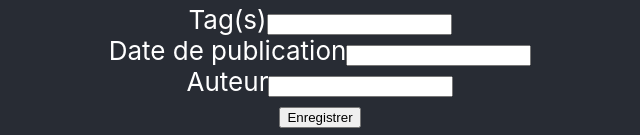
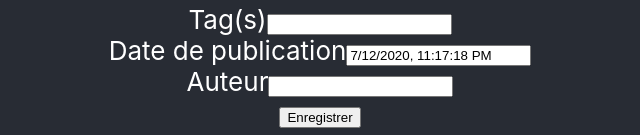
Before and after one commit to DCobblestone/projetFullstackJS-GP4, a React (Create React App) app in the folder front/: page / in a window 1280 px wide. Shown: the part 386-521 px from the top of the page, without its empty margins (320-960 px from the left). Built offline with nearby package versions, Linux system fonts and the light colour scheme.

Commit message:
[FRONT] auto-complete date in add article form

```diff
--- a/front/src/components/ArticleForm.js
+++ b/front/src/components/ArticleForm.js
@@ -5,14 +5,11 @@ class ArticleForm extends Component {
     constructor(props) {
         super(props);
         this.state = {
-            data: {
-                titre: '',
-                contenu: '',
-                tag: '',
-                datePublication: '',
-                auteur: ''
-            }
-
+            titre: '',
+            contenu: '',
+            tag: '',
+            datePublication: new Date().toLocaleString(),
+            auteur: ''
         };
 
         this.handleChange = this.handleChange.bind(this);
@@ -52,7 +49,9 @@ class ArticleForm extends Component {
 
     render() {
         return (
-            <form onSubmit={this.handleSubmit}>
+
+
+            < form onSubmit={this.handleSubmit} >
                 <div>
                     <label htmlFor="titre">Titre de l'article</label>
                     <input
@@ -104,7 +103,7 @@ class ArticleForm extends Component {
 
                 <button>Enregistrer</button>
 
-            </form>
+            </form >
         )
     }
 }
```
